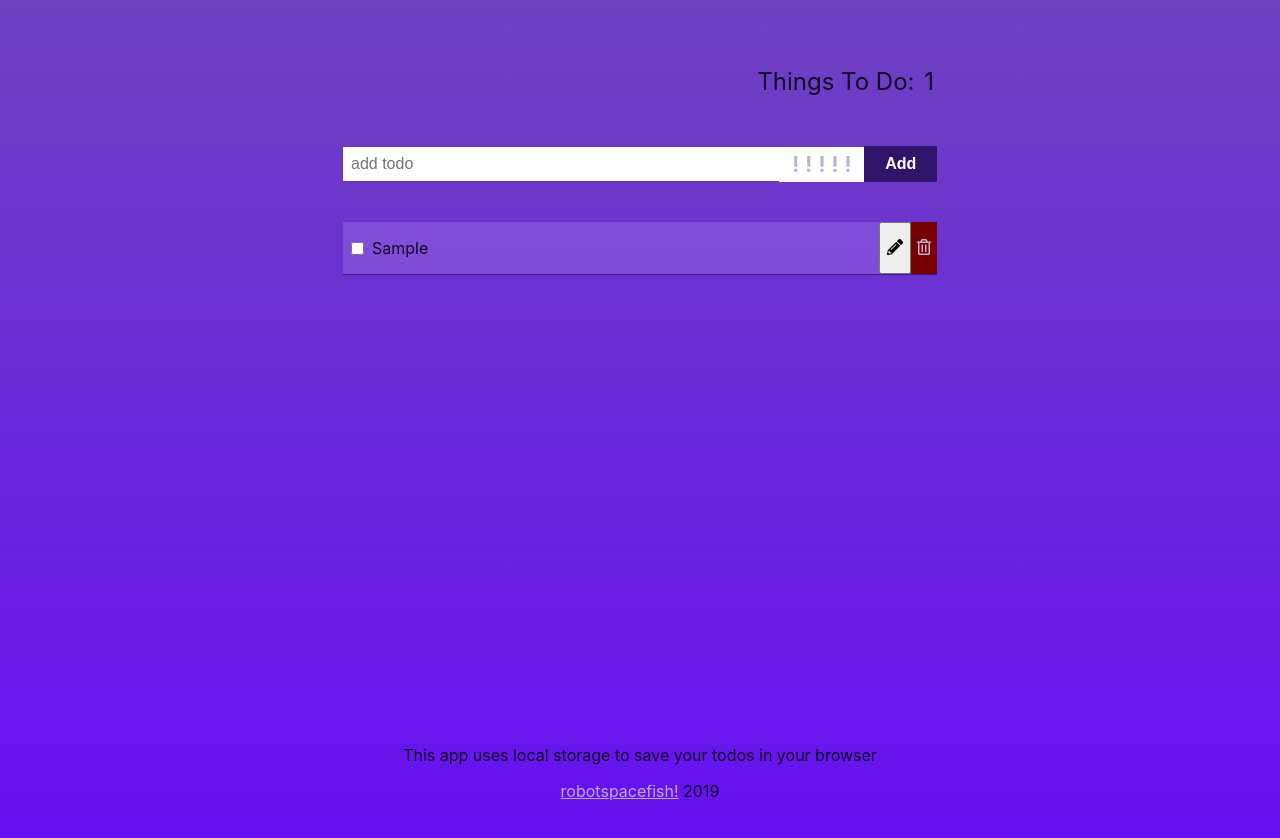
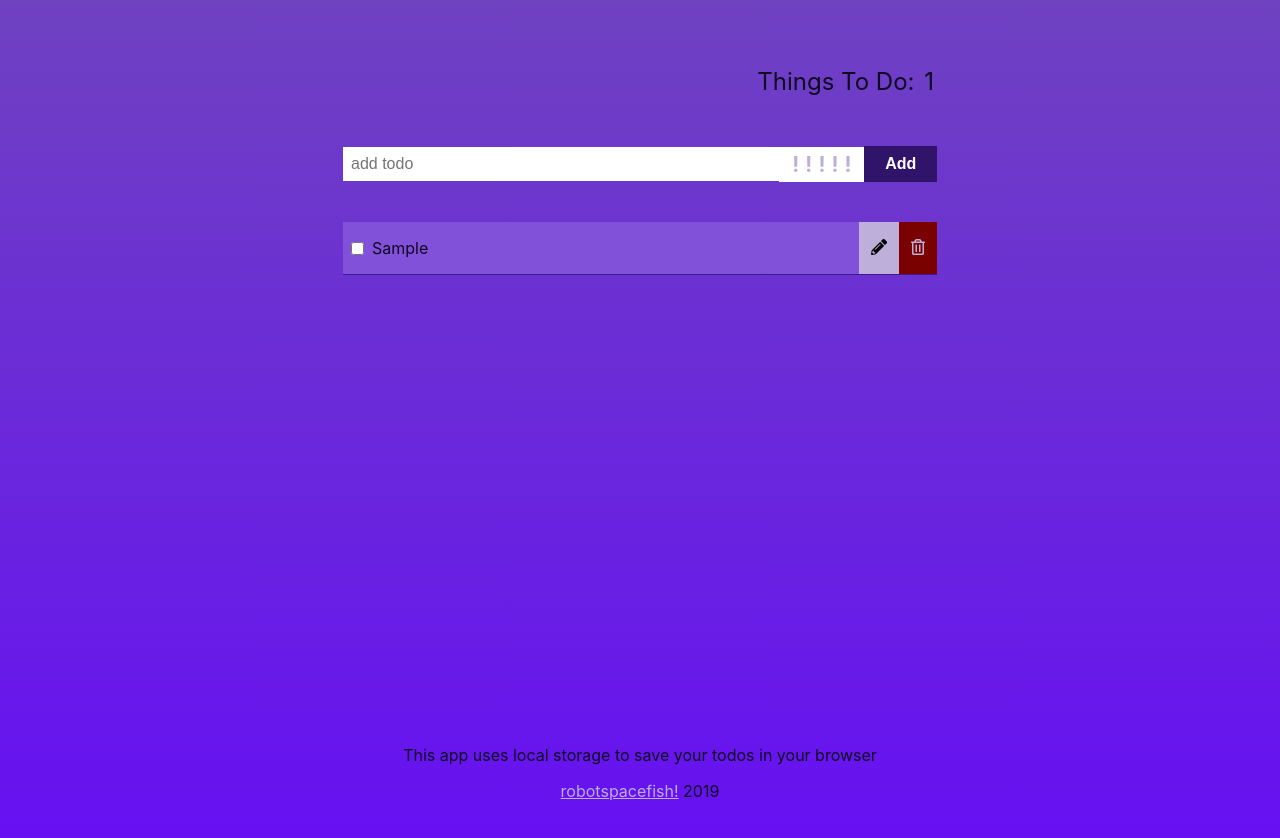
Before and after one commit to robotspacefish/todo-list-react, a React (Create React App) app: page / in a window 1280 px wide. Both pictures are taken after typing "Sample" into the empty fields and a click on the button "Add". Built offline with nearby package versions, Linux system fonts and the light colour scheme.

Commit message:
edit form styles

```diff
--- a/src/components/Todo/Todo.css
+++ b/src/components/Todo/Todo.css
@@ -10,11 +10,50 @@
   padding-left: 5px;
 }
 
+.edit-todo-btn {
+  background-color: #bdafd9;
+}
+
+.edit-todo-btn:hover {
+  background-color: #A99CC2;
+}
+
 .delete-todo-btn {
   background: #790201;
   color: #bdafd9;
+}
+.delete-todo-btn:hover {
+  background: #6A0403;
+}
+
+.Todo-btn {
+  padding: 0 12px;
+  border: 0;
+}
+
+.Todo-edit-form {
+  width: 100%;
+  display: flex;
+  flex-direction: row;
+  align-items: center;
+}
+
+.Todo-edit-form input {
+  flex: 8;
+  font-size: inherit;
+  padding: 16px 30px;
   border: none;
-  /* display: none; */
+  width: 100%;
+  background-color: white;
+}
+.Todo-edit-form button {
+  flex: 1;
+  border: none;
+  color: #2f1469;
+  background-color: white;
+  height: 100%;
+  width: 100%;
+  padding: 9px 10px;
 }
 
 /* @keyframes slide-in {
--- a/src/components/Todo/Todo.js
+++ b/src/components/Todo/Todo.js
@@ -38,34 +38,32 @@ export default class Todo extends Component {
 
   render() {
     const displayRating = (times) => '! '.repeat(times);
-    let formToRender;
+    const hide = this.state.isEditing && 'hide';
+    return (
+      <div className="todo">
+        <input className={`completed-btn ${hide}`}
+          onClick={this.handleToggle}
+          type="checkbox"
+          name="complete"
+          defaultChecked={this.props.listType === 'completed'} />
 
-    if (this.state.isEditing) {
-      formToRender = (
-        <div>
-          <form onSubmit={this.handleEdit}>
+        {
+          this.state.isEditing
+            ? <form className="Todo-edit-form" onSubmit={this.handleEdit}>
               <input
                 type="text"
                 value={this.state.task}
                 onChange={this.handleChange} />
               <button>Save</button>
             </form>
+            : <p className="todo-txt">{this.state.task}</p>
+        }
+
+        <span className={`urgency-rating ${hide}`}>{displayRating(this.props.todo.rating)}</span>
+        <button className={`edit-todo-btn Todo-btn ${hide}`} onClick={this.toggleEditForm}><i className="fas fa-pencil-alt"></i></button>
+        <button className={`delete-todo-btn Todo-btn ${hide}`} onClick={this.handleDelete}><i className="far fa-trash-alt"></i></button>
       </div>
     );
-    } else {
-      formToRender = (
-        <div className="todo">
-          <input onClick={this.handleToggle} type="checkbox" className="completed-btn" name="complete" defaultChecked={this.props.listType === 'completed'} />
-
-          <p className="todo-txt">{this.state.task}</p>
-
-          <span className="urgency-rating">{displayRating(this.props.todo.rating)}</span>
-          <button className="edit-todo-btn" onClick={this.toggleEditForm}><i className="fas fa-pencil-alt"></i></button>
-          <button className="delete-todo-btn" onClick={this.handleDelete}><i className="far fa-trash-alt"></i></button>
-        </div>
-      );
-    }
-    return formToRender;
   }
 }
 
--- a/src/components/TodoList/TodoList.css
+++ b/src/components/TodoList/TodoList.css
@@ -2,7 +2,8 @@ p { text-align: center; }
 
 .todo-list {
   flex: 0;
-  background-color: rgba(205, 182, 255, 0.2);
+  /* background-color: rgba(205, 182, 255, 0.2); */
+  background-color:#8251DA;
   /* padding: 0 20px; */
   /* width: 100%; */
   margin: 40px 0;
--- a/src/containers/App.css
+++ b/src/containers/App.css
@@ -8,6 +8,10 @@
   min-height: 100vh;
   max-width: 600px;
   color: #0f0621;
+}
+
+.hide {
+  display: none !important;
 }
 
 .App-lists {
```
Lines whose indentation alone changed are shown as unchanged.
